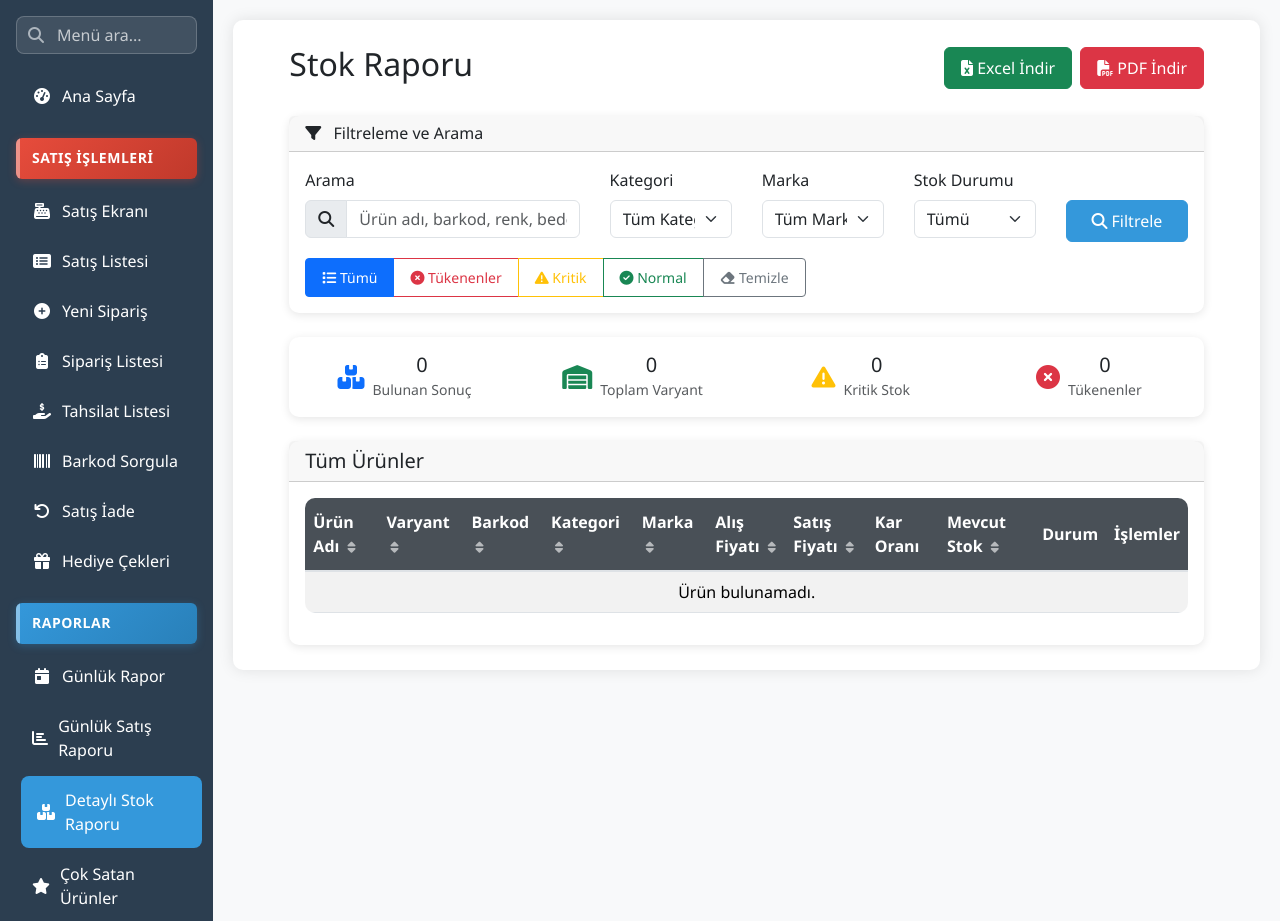
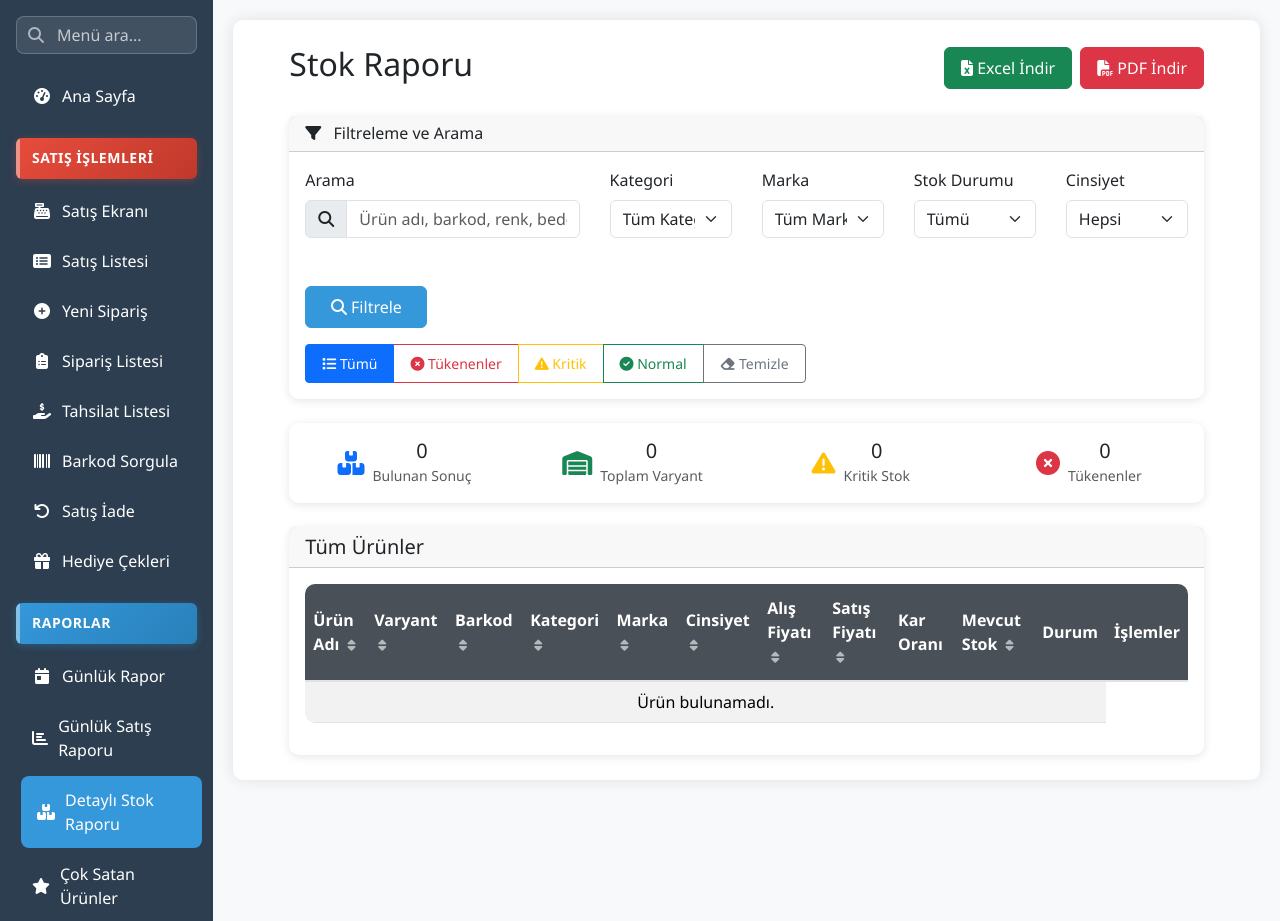
Before and after one commit to firatemu/nuviabutik, a Django app: page /rapor/stok-raporu/ in a window 1280 px wide. Shown: the part 56-977 px from the top of the page. Run offline with Django 5.2, Linux system fonts and the light colour scheme; the visitor is signed in with stand-in values (Sample User, id 1); data that the repository does not hold is empty; some libraries are stand-ins or nearby versions.

Commit message:
Stok raporu sayfasına cinsiyet filtresi eklendi
🔧 Backend Değişiklikleri (rapor/views.py):
- Cinsiyet parametresi eklendi (cinsiyet = request.GET.get('cinsiyet'))
- Cinsiyet filtresi uygulandı (urun__cinsiyet=cinsiyet)
- Excel export'a cinsiyet filtresi eklendi
- Excel başlıklarına 'Cinsiyet' sütunu eklendi
- Excel verilerine cinsiyet bilgisi eklendi

🎨 Frontend Değişiklikleri (templates/rapor/stok_raporu.html):
- Cinsiyet dropdown filtresi eklendi (Hepsi, Kadın, Erkek)
- Tabloya cinsiyet sütunu eklendi
- Cinsiyet badge'leri eklendi (pembe: kadın, mavi: erkek)
- Excel/PDF export linklerine cinsiyet parametresi eklendi
- CSS stilleri eklendi (.bg-pink, .bg-blue)

📊 Özellikler:
- Hepsi: Tüm ürünler gösterilir
- Kadın: Sadece kadın ürünleri
- Erkek: Sadece erkek ürünleri
- Sıralama: Cinsiyet sütununa göre sıralama
- Export: Filtrelenmiş veriler Excel'e aktarılır

```diff
--- a/rapor/views.py
+++ b/rapor/views.py
@@ -84,6 +84,7 @@ def stok_raporu(request):
     kategori_id = request.GET.get('kategori')
     marka_id = request.GET.get('marka')
     durum = request.GET.get('durum')
+    cinsiyet = request.GET.get('cinsiyet')
 
     # Sıralama parametreleri
     sort_field = request.GET.get('sort', 'urun__ad')
@@ -128,6 +129,10 @@ def stok_raporu(request):
     elif durum == 'normal':
         varyantlar = varyantlar.filter(stok_miktari__gt=5)
 
+    # Cinsiyet filtresi
+    if cinsiyet and cinsiyet != 'hepsi':
+        varyantlar = varyantlar.filter(urun__cinsiyet=cinsiyet)
+
     # Sıralama uygula
     varyantlar = varyantlar.order_by(sort_field, 'urun__ad', 'renk__ad', 'beden__ad')
 
@@ -143,6 +148,7 @@ def stok_raporu(request):
         'kategori_id': kategori_id,
         'marka_id': marka_id,
         'durum': durum,
+        'cinsiyet': cinsiyet,
         'sort_field': request.GET.get('sort', 'urun__ad'),
         'sort_order': request.GET.get('order', 'asc'),
     }
@@ -320,10 +326,16 @@ def stok_excel(request):
 
     # Filtreler
     durum = request.GET.get('durum')
+    cinsiyet = request.GET.get('cinsiyet')
+
     if durum == 'tukendi':
         varyantlar = varyantlar.filter(stok_miktari=0)
     elif durum == 'kritik':
         varyantlar = varyantlar.filter(stok_miktari__gt=0, stok_miktari__lte=5)
+
+    # Cinsiyet filtresi
+    if cinsiyet and cinsiyet != 'hepsi':
+        varyantlar = varyantlar.filter(urun__cinsiyet=cinsiyet)
 
     # Excel dosyası oluştur
     workbook = Workbook()
@@ -331,7 +343,7 @@ def stok_excel(request):
     worksheet.title = "Stok Raporu"
 
     # Başlıklar
-    headers = ['Ürün Adı', 'Varyant', 'Barkod', 'Kategori', 'Marka', 'Alış Fiyatı', 'Satış Fiyatı', 'Kar Oranı %', 'Stok Miktarı', 'Durum']
+    headers = ['Ürün Adı', 'Varyant', 'Barkod', 'Kategori', 'Marka', 'Cinsiyet', 'Alış Fiyatı', 'Satış Fiyatı', 'Kar Oranı %', 'Stok Miktarı', 'Durum']
     for col, header in enumerate(headers, 1):
         worksheet.cell(row=1, column=col, value=header)
 
@@ -358,11 +370,12 @@ def stok_excel(request):
         worksheet.cell(row=row, column=3, value=varyant.barkod)
         worksheet.cell(row=row, column=4, value=str(varyant.urun.kategori))
         worksheet.cell(row=row, column=5, value=str(varyant.urun.marka) if varyant.urun.marka else "-")
-        worksheet.cell(row=row, column=6, value=float(varyant.urun.alis_fiyati))
-        worksheet.cell(row=row, column=7, value=float(varyant.urun.satis_fiyati))
-        worksheet.cell(row=row, column=8, value=float(varyant.urun.kar_orani))
-        worksheet.cell(row=row, column=9, value=varyant.stok_miktari)
-        worksheet.cell(row=row, column=10, value=durum_text)
+        worksheet.cell(row=row, column=6, value=varyant.urun.get_cinsiyet_display())
+        worksheet.cell(row=row, column=7, value=float(varyant.urun.alis_fiyati))
+        worksheet.cell(row=row, column=8, value=float(varyant.urun.satis_fiyati))
+        worksheet.cell(row=row, column=9, value=float(varyant.urun.kar_orani))
+        worksheet.cell(row=row, column=10, value=varyant.stok_miktari)
+        worksheet.cell(row=row, column=11, value=durum_text)
 
     # Response
     response = HttpResponse(
--- a/templates/rapor/stok_raporu.html
+++ b/templates/rapor/stok_raporu.html
@@ -2,16 +2,29 @@
 {% load static %}
 
 {% block title %}Stok Raporu{% endblock %}
+
+{% block extra_css %}
+<style>
+    .bg-pink {
+        background-color: #e91e63 !important;
+        color: white;
+    }
+    .bg-blue {
+        background-color: #2196f3 !important;
+        color: white;
+    }
+</style>
+{% endblock %}
 
 {% block content %}
 <div class="container-fluid">
     <div class="d-flex justify-content-between align-items-center mb-4">
         <h2>Stok Raporu</h2>
         <div class="d-flex gap-2">
-            <a href="{% url 'rapor:stok_excel' %}?durum={{ durum }}" class="btn btn-success">
+            <a href="{% url 'rapor:stok_excel' %}?durum={{ durum }}&cinsiyet={{ cinsiyet }}" class="btn btn-success">
                 <i class="fas fa-file-excel"></i> Excel İndir
             </a>
-            <a href="{% url 'rapor:stok_pdf' %}?durum={{ durum }}" class="btn btn-danger">
+            <a href="{% url 'rapor:stok_pdf' %}?durum={{ durum }}&cinsiyet={{ cinsiyet }}" class="btn btn-danger">
                 <i class="fas fa-file-pdf"></i> PDF İndir
             </a>
         </div>
@@ -84,6 +97,16 @@
                             <option value="normal" {% if durum == 'normal' %}selected{% endif %}>Normal (5+)</option>
                             <option value="kritik" {% if durum == 'kritik' %}selected{% endif %}>Kritik (1-5)</option>
                             <option value="tukendi" {% if durum == 'tukendi' %}selected{% endif %}>Tükendi (0)</option>
+                        </select>
+                    </div>
+
+                    <!-- Cinsiyet -->
+                    <div class="col-md-2">
+                        <label for="cinsiyet" class="form-label">Cinsiyet</label>
+                        <select class="form-select" id="cinsiyet" name="cinsiyet">
+                            <option value="hepsi" {% if cinsiyet == 'hepsi' or not cinsiyet %}selected{% endif %}>Hepsi</option>
+                            <option value="kadin" {% if cinsiyet == 'kadin' %}selected{% endif %}>Kadın</option>
+                            <option value="erkek" {% if cinsiyet == 'erkek' %}selected{% endif %}>Erkek</option>
                         </select>
                     </div>
 
@@ -206,6 +229,10 @@
                                 Marka
                                 <i class="fas fa-sort sort-icon ms-1"></i>
                             </th>
+                            <th class="sortable" data-sort="urun__cinsiyet">
+                                Cinsiyet
+                                <i class="fas fa-sort sort-icon ms-1"></i>
+                            </th>
                             <th class="sortable" data-sort="urun__alis_fiyati">
                                 Alış Fiyatı
                                 <i class="fas fa-sort sort-icon ms-1"></i>
@@ -238,6 +265,11 @@
                             <td><code>{{ varyant.barkod }}</code></td>
                             <td>{{ varyant.urun.kategori.ad }}</td>
                             <td>{{ varyant.urun.marka.ad|default:"-" }}</td>
+                            <td>
+                                <span class="badge {% if varyant.urun.cinsiyet == 'kadin' %}bg-pink{% else %}bg-blue{% endif %}">
+                                    {{ varyant.urun.get_cinsiyet_display }}
+                                </span>
+                            </td>
                             <td>
                                 <span class="text-primary fw-bold">{{ varyant.urun.alis_fiyati|floatformat:2 }} ₺</span>
                             </td>
```
